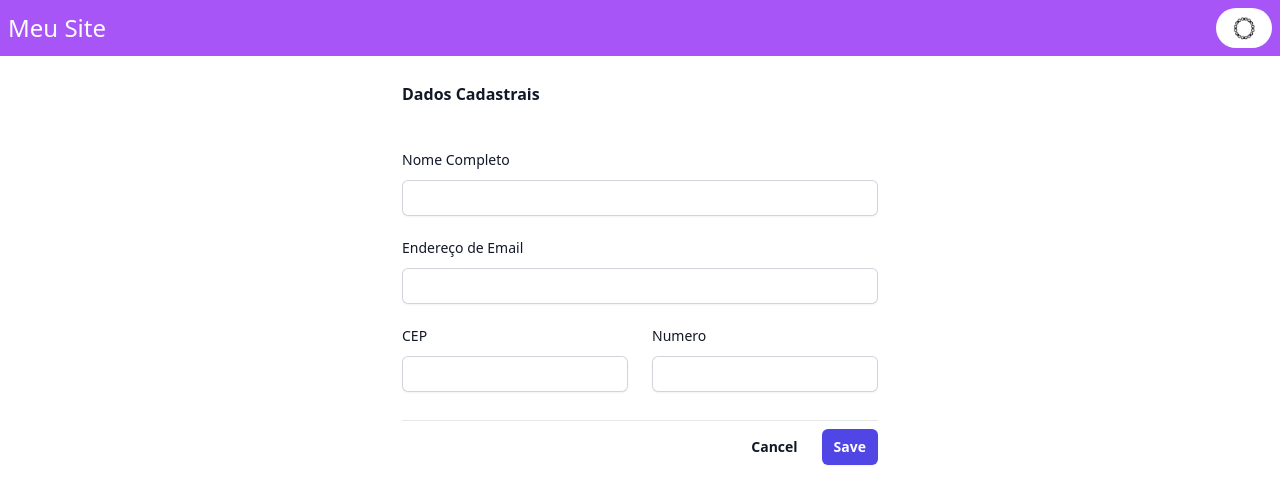
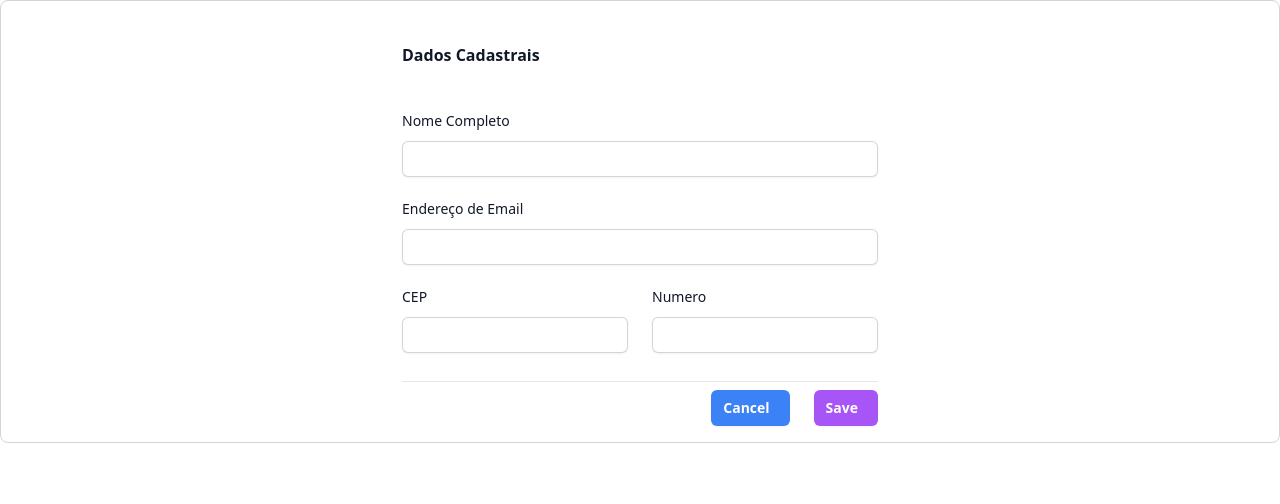
Before and after one commit to dsm-cefet-rj/ti-2024-1-grupo-10-1, a React (Vite) app in the folder frontend/: page /cadastro-cliente in a window 1280 px wide. Shown: the top 504 px of the page. Built offline with nearby package versions, Linux system fonts and the light colour scheme.

Commit message:
Update FomCadastroCliente.jsx
Ajustes css e navegação

```diff
--- a/frontend/src/components/FomCadastroCliente.jsx
+++ b/frontend/src/components/FomCadastroCliente.jsx
@@ -12,11 +12,10 @@
 	Fonte: https://tailwindui.com/components/application-ui/forms/form-layouts
 	Componente de Interesse: https://tailwindui.com/components/application-ui/navigation/pagination
 */
-
 import React, { useState } from 'react';
 import logo from "../assets/bike2.jpg"
 import { create } from 'zustand';
-
+import { Link } from 'react-router-dom';
 
 export default function FormCliente() {
 
@@ -54,40 +53,18 @@ export default function FormCliente() {
 	};
 
 	return (
-
 		<div className='min-w-96'>
-			<header className='bg-purple-500 p-2 flex justify-between items-center'>
-				{/* Título */}
-				<h1 className="text-white text-2xl">Meu Site</h1>
-
-				<img src={logo} alt="Logo" className="w-14 h-10 rounded-full" />
-			</header>
+			<div className="border border-gray-300 rounded-lg p-4"> {/* Adiciona uma borda ao redor do formulário */}
 				<br />
 
 				<div id="clientForm" className="grid place-content-center">
 					<form onSubmit={handleSubmit}>
-
-					{
-						/* Ideia:
-						Criar um Form que Extraia info do cliente como:
-							- Nome Completo
-							- CPF
-							- Email Válido para verificação
-							- Informações de Localidade (CEP/Endereço)
-
-						*/
-
-						// Pendencias:
-						// Melhorar largura dos inputs
-						// Avaliar definição de endereço dinãmico via CEP (API)
-					}
 
 						{/* Conteudo do Formulário */}
 						<div className="space-y-12">
 
 							<div className="border-b border-gray-900/10 pb-7">
 								<h2 className="text-base font-semibold leading-7 text-gray-900">Dados Cadastrais</h2>
-							{/* <p className="mt-1 text-sm leading-6 text-gray-600">Preencha com um email que tenha acesso</p> */}
 
 								<div className="mt-10 grid grid-cols-1 gap-x-6 gap-y-5 ">
 
@@ -104,9 +81,9 @@ export default function FormCliente() {
 											/>
 										</div>
 									</div>
+
 									{/* Div de input Email */}
 									<div className="sm:col-span-2 sm:col-start-1">
-
 										<label htmlFor="email" className="block text-sm font-medium leading-6 text-gray-900">Endereço de Email</label>
 										<div className="mt-2">
 											<input
@@ -117,20 +94,16 @@ export default function FormCliente() {
 												className="block w-full rounded-md border-0 py-1.5 text-gray-900 shadow-sm ring-1 ring-inset ring-gray-300 placeholder:text-gray-400 focus:ring-2 focus:ring-inset focus:ring-indigo-600 sm:text-sm sm:leading-6"
 											/>
 										</div>
-
 									</div>
 
 									{/* Div de input CEP */}
 									<div className="sm:col-span-1 sm:col-start-1">
 										<label htmlFor="postal-code" className="block text-sm font-medium leading-6 text-gray-900">CEP</label>
-
 										<div className="mt-2">
 											<input
 												type="number"
-											// pattern="\d{5}-\d{3}"
 												name="postal-code"
 												id="postal-code"
-											// autoComplete="postal-code"
 												className="block w-full rounded-md border-0 py-1.5 text-gray-900 shadow-sm ring-1 ring-inset ring-gray-300 placeholder:text-gray-400 focus:ring-2 focus:ring-inset focus:ring-indigo-600 sm:text-sm sm:leading-6"
 											/>
 										</div>
@@ -150,7 +123,6 @@ export default function FormCliente() {
 												className="block w-full rounded-md border-0 py-1.5 text-gray-900 shadow-sm ring-1 ring-inset ring-gray-300 placeholder:text-gray-400 focus:ring-2 focus:ring-inset focus:ring-indigo-600 sm:text-sm sm:leading-6"
 											/>
 										</div>
-
 									</div>
 
 								</div>
@@ -159,12 +131,20 @@ export default function FormCliente() {
 
 						{/* Rodapé para envio */}
 						<div className="mt-2 flex items-center justify-end gap-x-6">
-						<button type="button" className="text-sm font-semibold leading-6 text-gray-900">Cancel</button>
-						<button type="submit" className="rounded-md bg-indigo-600 px-3 py-2 text-sm font-semibold text-white shadow-sm hover:bg-indigo-500 focus-visible:outline focus-visible:outline-2 focus-visible:outline-offset-2 focus-visible:outline-indigo-600">Save</button>
+							<button onClick={handleSubmit} type="button" className="rounded-md bg-blue-500 px-3 py-2 text-sm font-semibold text-white shadow-sm hover:bg-indigo-500 focus-visible:outline focus-visible:outline-2 focus-visible:outline-offset-2 focus-visible:outline-indigo-600">
+								<Link to="/home">
+									<span className="inline-block mr-2">Cancel</span>
+								</Link>
+							</button>
+							<button onClick={handleSubmit} type="button" className="rounded-md bg-purple-500 px-3 py-2 text-sm font-semibold text-white shadow-sm hover:bg-indigo-500 focus-visible:outline focus-visible:outline-2 focus-visible:outline-offset-2 focus-visible:outline-indigo-600">
+								<Link to="/home">
+									<span className="inline-block mr-2">Save</span>
+								</Link>
+							</button>
 						</div>
 					</form>
 				</div>
 			</div>
-
+		</div>
 	)
 }
```
Lines whose indentation alone changed are shown as unchanged.
